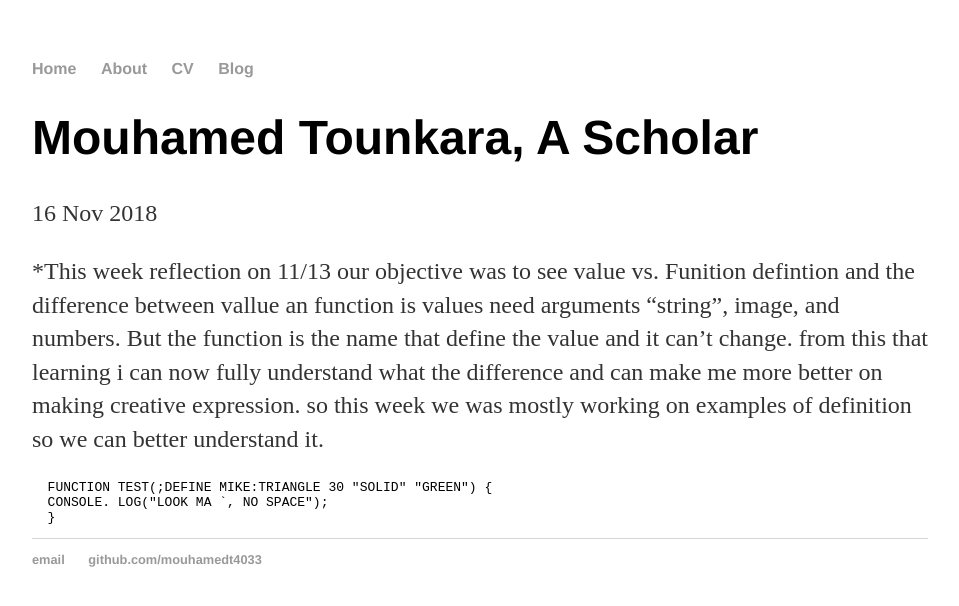
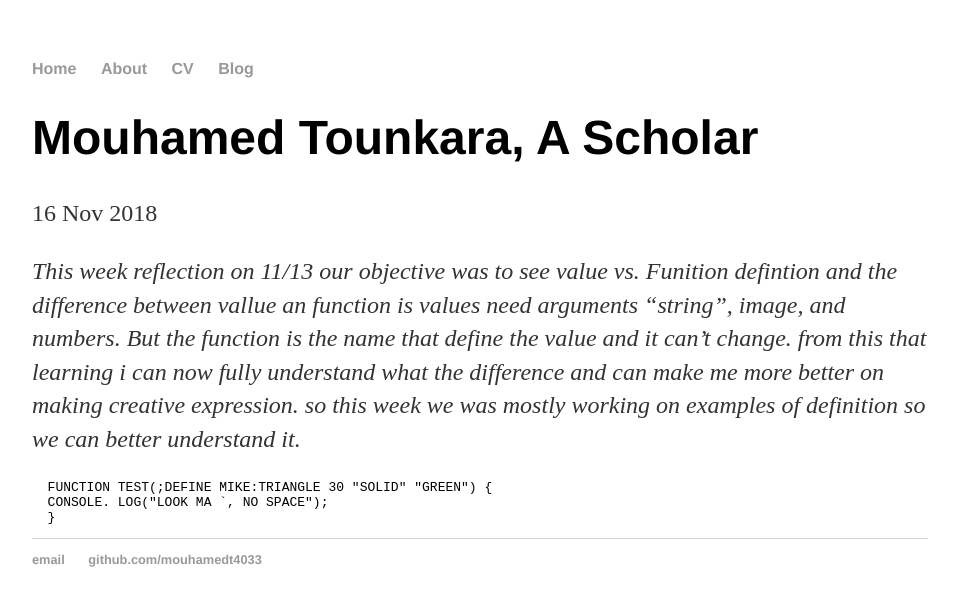
Before and after one commit to mouhamedt4033/mouhamedt4033.github.io, a Jekyll site: the page built from _posts/2018-11-16-weekly-reflection-01.md, in a window 1280 px wide. Shown: the top 606 px of the page, without its empty margins (160-1119 px from the left). Built offline with Jekyll 4.4.1, drawn with Linux system fonts in a browser that asks for light colours.

````diff
--- a/_posts/2018-11-16-weekly-reflection-01.md
+++ b/_posts/2018-11-16-weekly-reflection-01.md
@@ -3,7 +3,7 @@ layout: post
 title: Mouhamed Tounkara, A Scholar
 date: 2018-11-16
 ---
-*This week reflection  on 11/13 our objective was to see value vs. Funition defintion and the difference between vallue an function is values need arguments "string", image, and numbers. But the function is the name that define the value and it can't change. from this that learning i can now  fully understand what the difference and can make me more better on making creative expression. so this week we was mostly working on examples of definition so we can better understand it.
+*This week reflection  on 11/13 our objective was to see value vs. Funition defintion and the difference between vallue an function is values need arguments "string", image, and numbers. But the function is the name that define the value and it can't change. from this that learning i can now  fully understand what the difference and can make me more better on making creative expression. so this week we was mostly working on examples of definition so we can better understand it.*
   ```JAVASCRIPT
   FUNCTION TEST(;DEFINE MIKE:TRIANGLE 30 "SOLID" "GREEN") {
   CONSOLE. LOG("LOOK MA `, NO SPACE");
````
